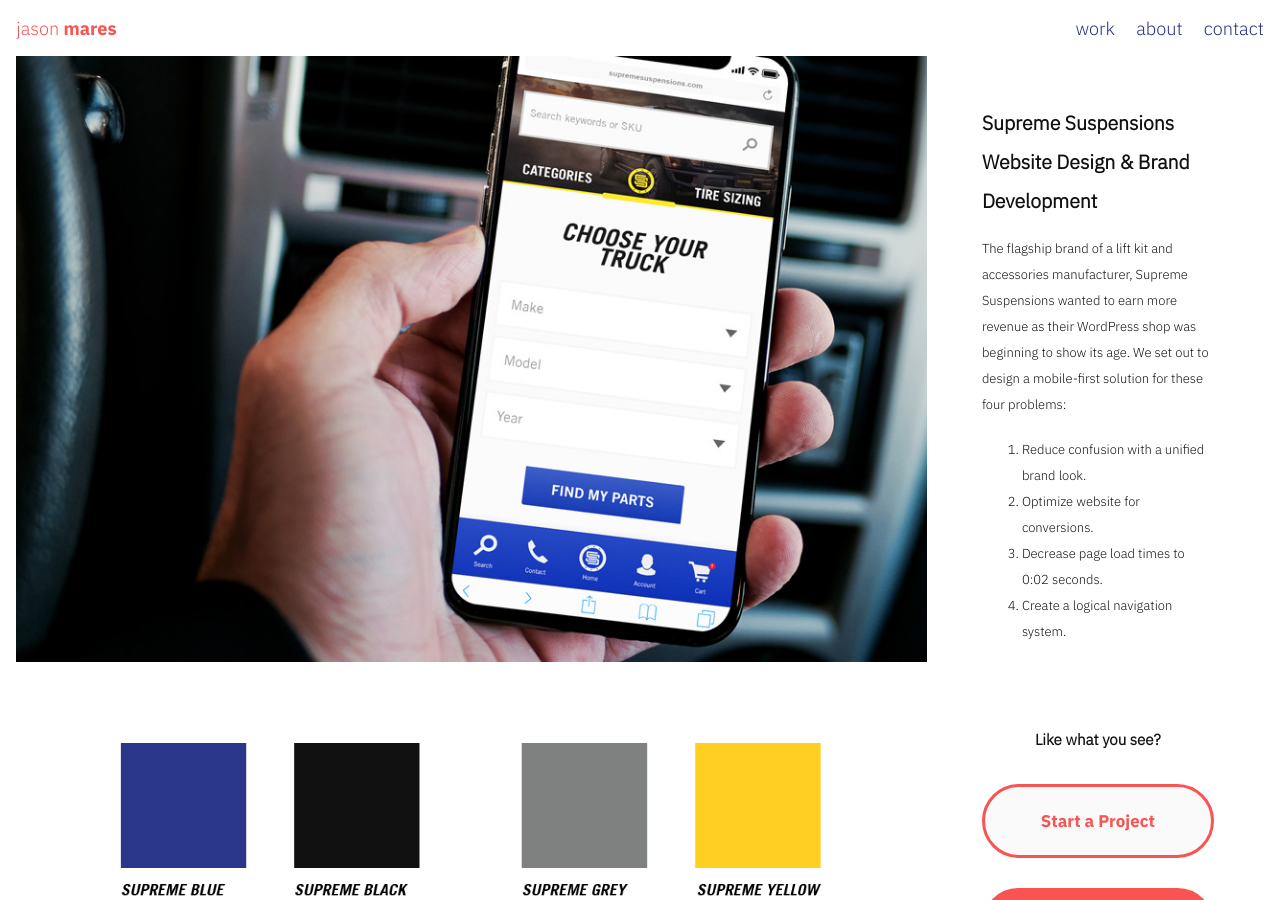
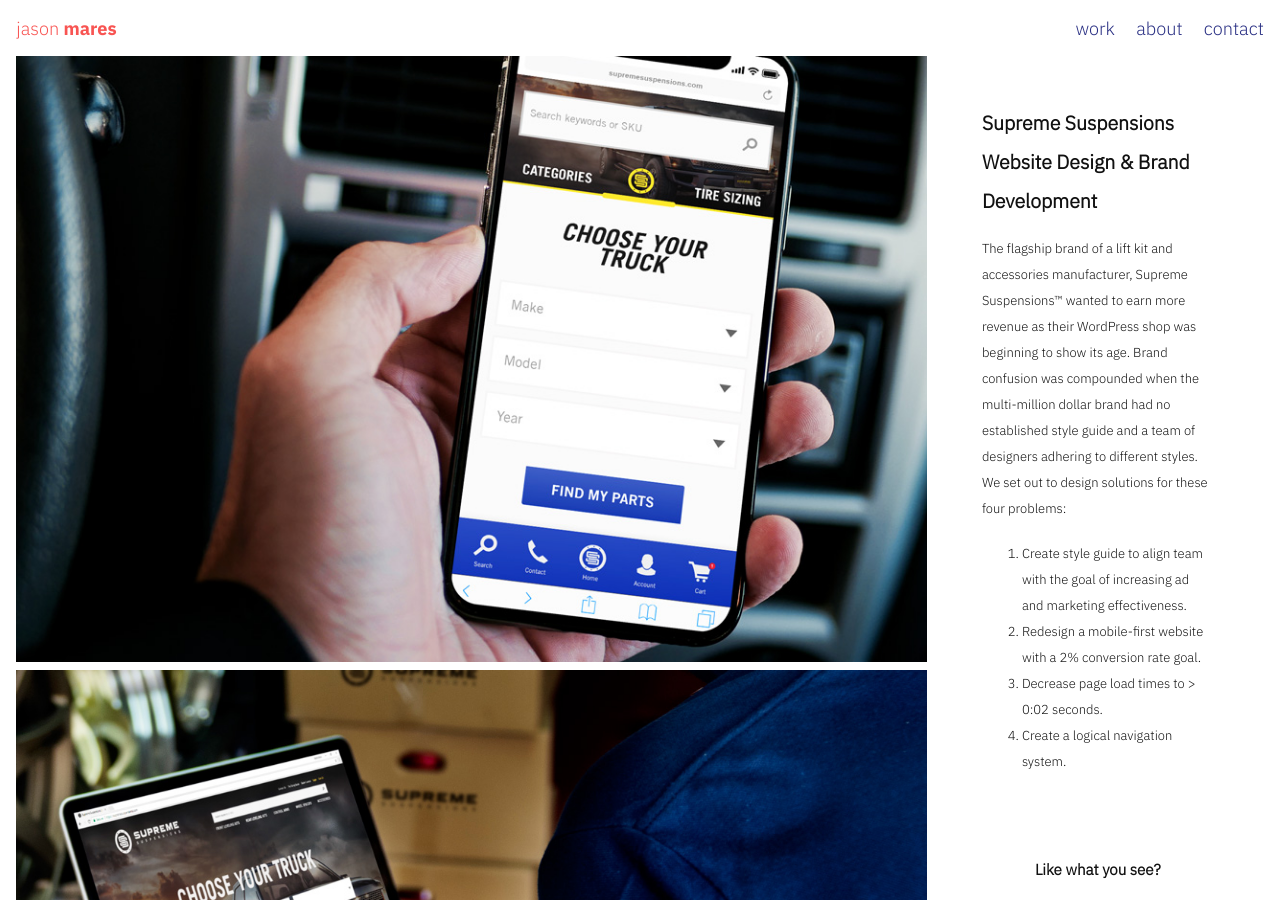
Before and after one commit to jason-mares/tactiq, a Jekyll site: the page built from project/web-design/supreme-suspensions.md, in a window 1280 px wide and 900 px high. Built offline with Jekyll 4.4.1, drawn with Linux system fonts in a browser that asks for light colours.

Commit message:
updated supreme & bum

```diff
--- a/project/web-design/supreme-suspensions.md
+++ b/project/web-design/supreme-suspensions.md
@@ -9,21 +9,27 @@
 priority: 1
 
 images:
+  - supreme-suspensions_7-mechanic-on-website.jpg
   - supreme-suspensions_1-type-color.png
   - supreme-suspensions_2-logo-evolution.png
   - supreme-suspensions_3-UI-sketch.jpg
   - supreme-suspensions_4-UI-sketch.jpg
   - supreme-suspensions_5-Sketch-UI.jpg
   - supreme-suspensions_6-mobile-website.jpg
+  - supreme-suspensions_10-responsive.jpg
+  - supreme-suspensions_9-style-guide.jpg
+  - supreme-suspensions_8.1-photo-composite.jpg
+  - supreme-suspensions_8.2-photo-composite.jpg
+  - supreme-suspensions_8.3-photo-composite.jpg
 images-alt:
   - 'Typography & Color.'
   - 'Evolution of the logo.'
 images-class:
 ---
 
-The flagship brand of a lift kit and accessories manufacturer, Supreme Suspensions wanted to earn more revenue as their WordPress shop was beginning to show its age. We set out to design a mobile-first solution for these four problems:
+The flagship brand of a lift kit and accessories manufacturer, Supreme Suspensions™ wanted to earn more revenue as their WordPress shop was beginning to show its age. Brand confusion was compounded when the multi-million dollar brand had no established style guide and a team of designers adhering to different styles. We set out to design solutions for these four problems:
 
-1. Reduce confusion with a unified brand look.
-2. Optimize website for conversions.
-3. Decrease page load times to 0:02 seconds.
+1. Create style guide to align team with the goal of increasing ad and marketing effectiveness.
+2. Redesign a mobile-first website with a 2% conversion rate goal.
+3. Decrease page load times to > 0:02 seconds.
 4. Create a logical navigation system.
```
Also changed, not shown: project/illustration/burn-ur-money.md (+10 -0 lines), project/illustration/images/zombies_1-zoom.jpg (added), project/illustration/images/zombies_2-zoom.jpg (added), project/illustration/images/zombies_th.jpg, project/web-design/images/supreme-suspensions_10-responsive.jpg (added), project/web-design/images/supreme-suspensions_10-stationary.jpg (added), project/web-design/images/supreme-suspensions_6-mobile-website.jpg, project/web-design/images/supreme-suspensions_7-mechanic-on-website.jpg (added), project/web-design/images/supreme-suspensions_8.1-photo-composite.jpg (added), project/web-design/images/supreme-suspensions_8.2-photo-composite.jpg (added), project/web-design/images/supreme-suspensions_8.3-photo-composite.jpg (added), project/web-design/images/supreme-suspensions_9-style-guide.jpg (added), 1 other file.
